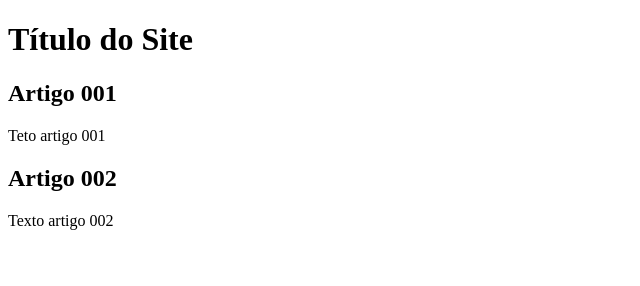
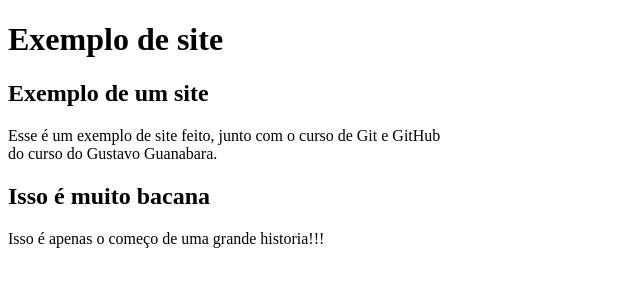
Before and after one commit to Jhon1098/projeto-site, a plain HTML site: page index.html in a window 1280 px wide. Shown: the whole page, without its empty margins (0-640 px from the left). Drawn offline with Linux system fonts and the light colour scheme.

Commit message:
recomeçando no projeto do curso

```diff
--- a/index.html
+++ b/index.html
@@ -4,20 +4,21 @@
     <meta charset="UTF-8">
     <meta http-equiv="X-UA-Compatible" content="IE=edge">
     <meta name="viewport" content="width=device-width, initial-scale=1.0">
-    <title>Título do site</title>
+    <link rel="shortcut icon" href="favicon.ico" type="image/x-icon">
+    <title>Teste de site</title>
 </head>
 <body>
     <main>
         <header>
-            <h1>Título do Site</h1>
+            <h1>Exemplo de site</h1>
         </header>
         <article>
-            <h2>Artigo 001</h2>
-            <p>Teto artigo 001</p>
+            <h2>Exemplo de um site </h2>
+            <p>Esse é um exemplo de site feito, junto com o curso de Git e GitHub <br> do curso do Gustavo Guanabara.</p>
         </article>
         <article>
-            <h2>Artigo 002</h2>
-            <p>Texto artigo 002</p>
+            <h2>Isso é muito bacana</h2>
+            <p>Isso é apenas o começo de uma grande historia!!!</p>
         </article>
     </main>
 </body>
```
Also changed, not shown: favicon.ico (added).
